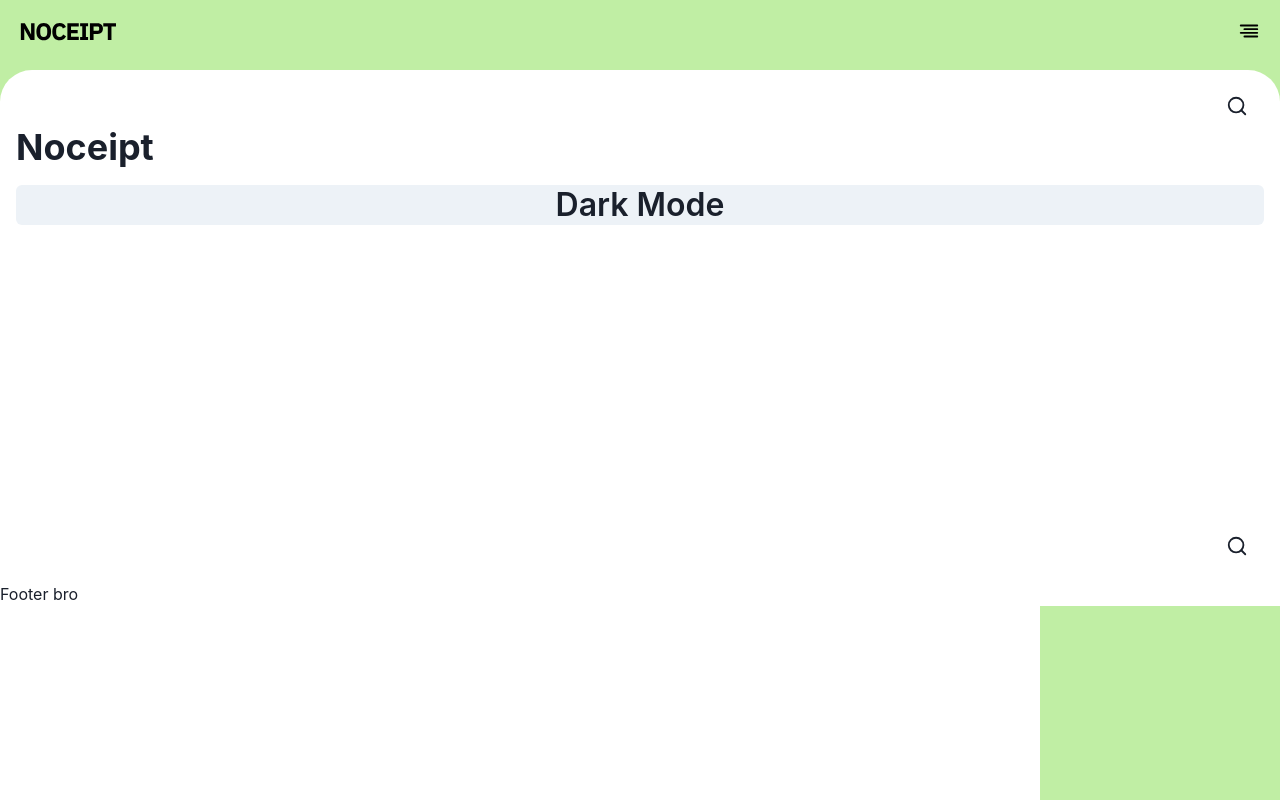
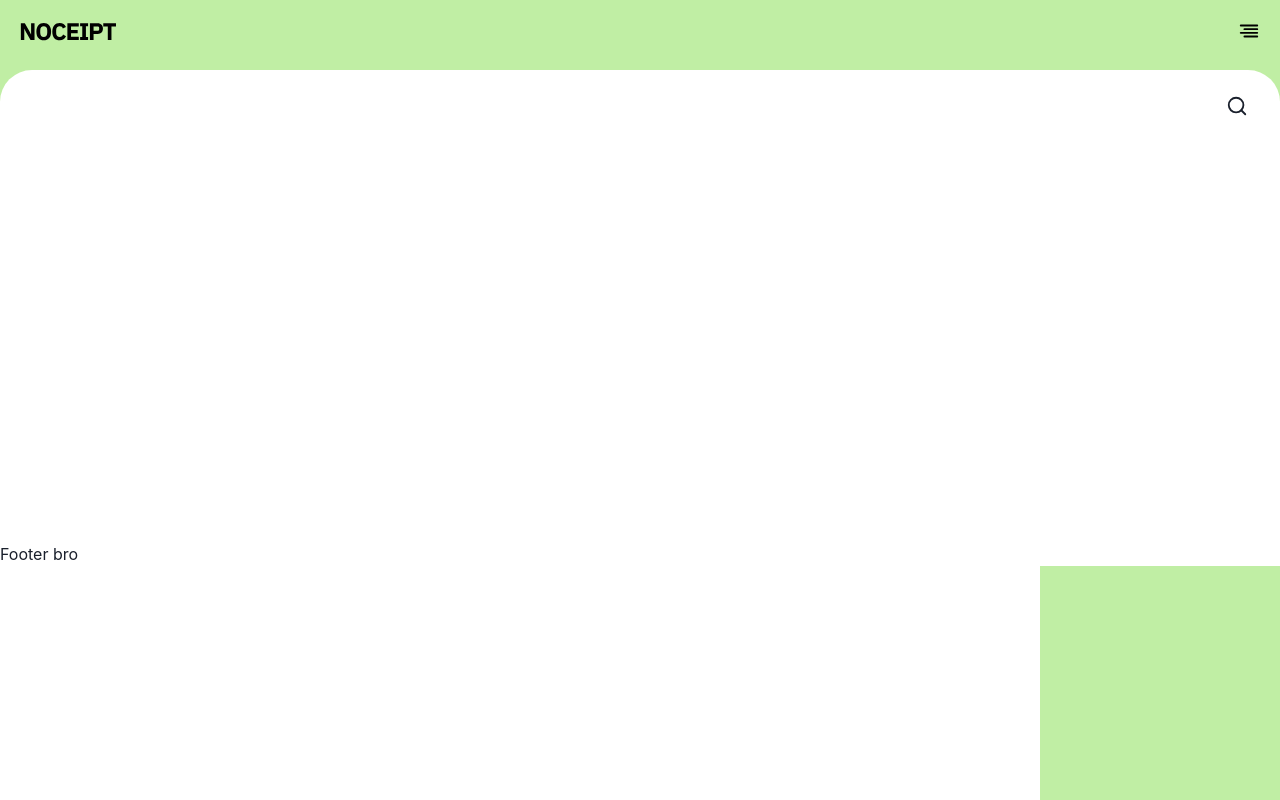
Before and after one commit to Noceipt/noceipt-app, a Next.js app: page / in a window 1280 px wide. Built offline with nearby package versions, Linux system fonts and the light colour scheme.

Commit message:
43: Update home page with new navbar and search. Remove theme mode toggle

```diff
--- a/pages/index.tsx
+++ b/pages/index.tsx
@@ -19,23 +19,11 @@ export default function Home() {
 			</Head>
 
 			<Page>
-				<Box display="flex" height={"50vh"} flexDirection={"column"}>
-					<Heading>{"Noceipt"}</Heading>
-					<IconButton
-						mt={4}
-						aria-label="Toggle Mode"
-						onClick={toggleColorMode}
-					>
-						{colorMode === "light" ? (
-							<h1>{"Dark Mode"}</h1>
-						) : (
-							<h5>{"Light Mode"}</h5>
-						)}
-					</IconButton>
-				</Box>
-				<Box>
-					<Search />
-				</Box>
+				<Box
+					display="flex"
+					height={"50vh"}
+					flexDirection={"column"}
+				></Box>
 			</Page>
 		</>
 	);
```
